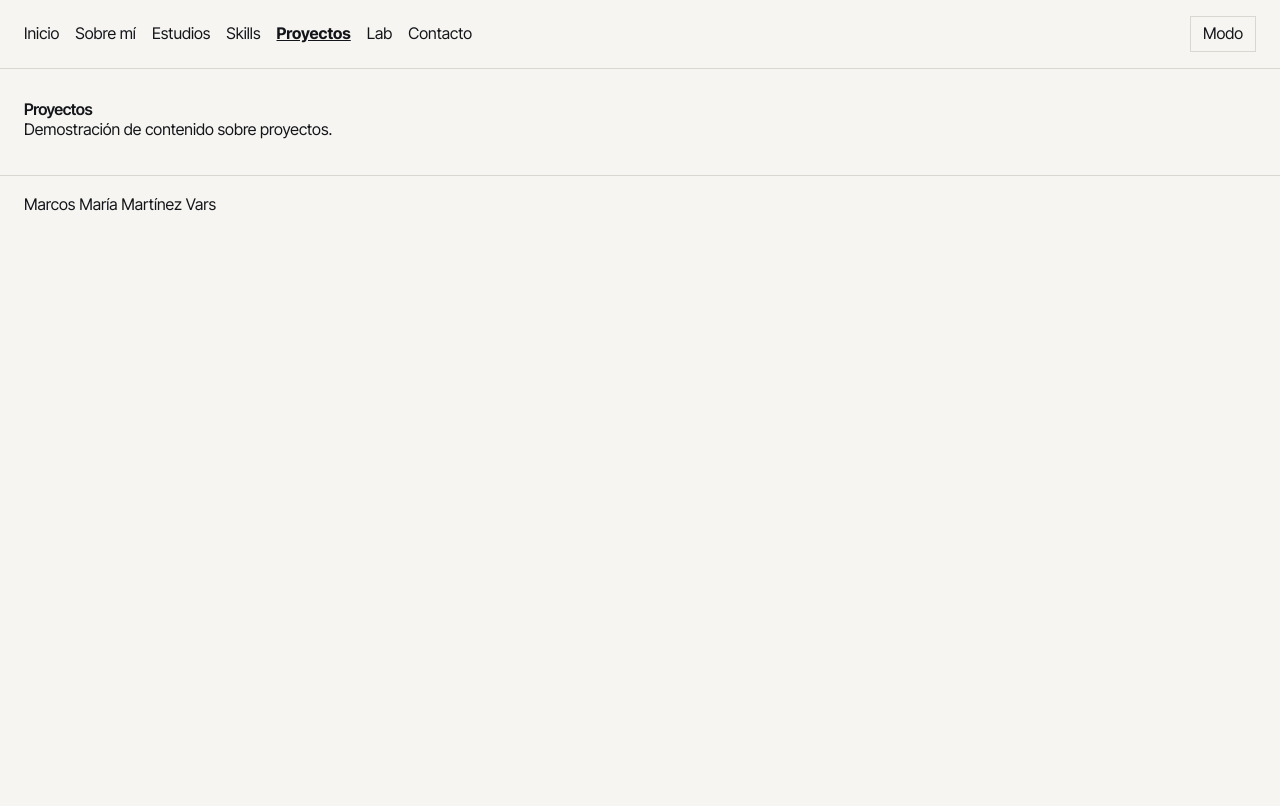
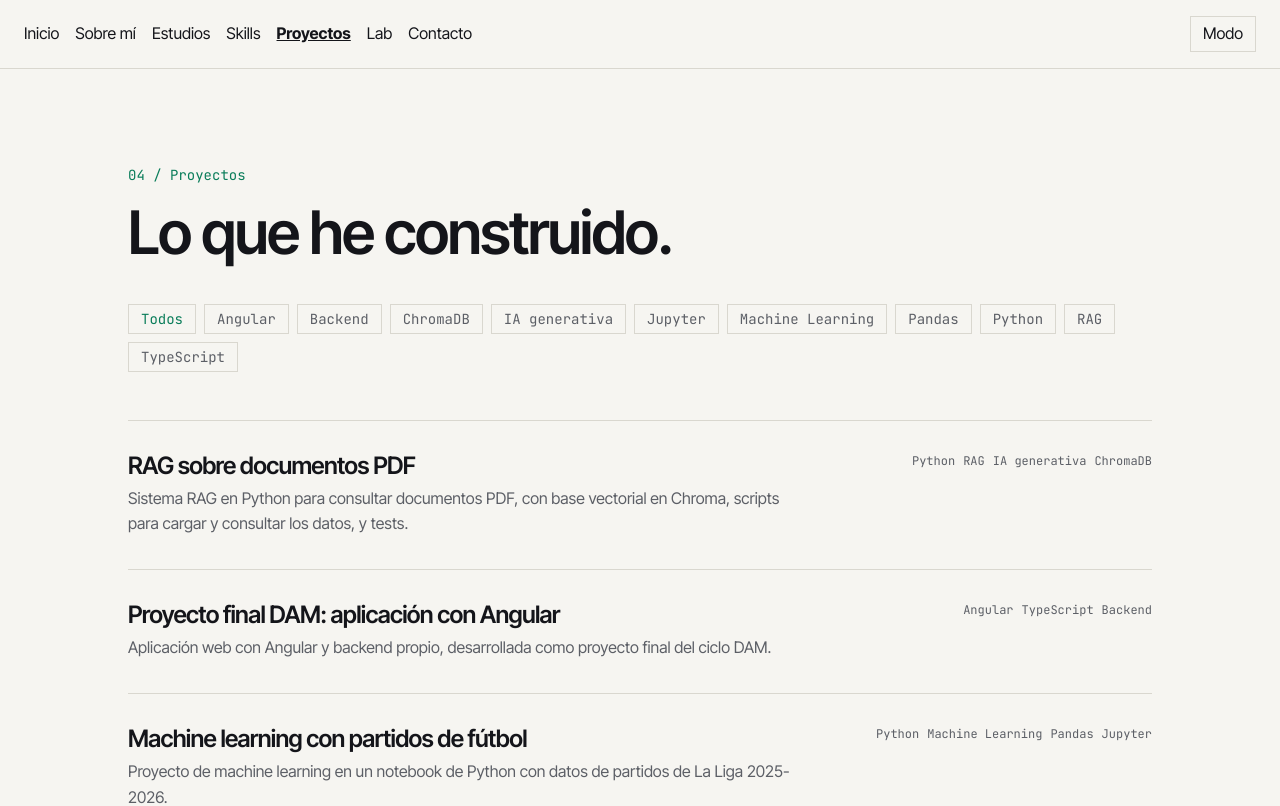
Before and after one commit to mmartinezvaras/https-mmartinezvaras.github.io, an Angular app: page /proyectos in a window 1280 px wide. Shown: the top 806 px of the page. Built offline with nearby package versions, Linux system fonts and the light colour scheme.

Commit message:
Fase 5: Proyectos con datos reales de GitHub, experiencia e idiomas

```diff
--- a/src/app/app.routes.ts
+++ b/src/app/app.routes.ts
@@ -7,6 +7,7 @@ export const routes: Routes = [
   { path: 'estudios', loadComponent: () => import('./pages/estudios/estudios') },
   { path: 'skills', loadComponent: () => import('./pages/skills/skills') },
   { path: 'proyectos', loadComponent: () => import('./pages/proyectos/proyectos') },
+  { path: 'proyectos/:slug', loadComponent: () => import('./pages/proyecto-detalle/proyecto-detalle') },
   { path: 'lab', loadComponent: () => import('./pages/lab/lab') },
   { path: 'contacto', loadComponent: () => import('./pages/contacto/contacto') },
   { path: '**', redirectTo: 'inicio' }
--- /dev/null
+++ b/src/app/data/projects.ts
@@ -0,0 +1,56 @@
+// Para añadir un proyecto: copia un bloque, cambia sus datos y listo. No hay que tocar componentes.
+export interface Project {
+  slug: string;
+  title: string;
+  summary: string;
+  tags: string[];
+  repo: string;
+  problem: string;
+  data: string;
+  approach: string;
+  result: string;
+  learnings: string;
+}
+
+export const projects: Project[] = [
+  {
+    slug: 'rag-pdfs',
+    title: 'RAG sobre documentos PDF',
+    summary:
+      'Sistema RAG en Python para consultar documentos PDF, con base vectorial en Chroma, scripts para cargar y consultar los datos, y tests.',
+    tags: ['Python', 'RAG', 'IA generativa', 'ChromaDB'],
+    repo: 'https://github.com/mmartinezvaras/Python-RAG-AI-para-los-PDFs',
+    problem: '[PENDIENTE: qué problema resuelve, en una o dos frases]',
+    data: 'Documentos PDF de ejemplo almacenados en la carpeta data, indexados en una base vectorial Chroma.',
+    approach:
+      '[PENDIENTE: indica si partiste de un proyecto de referencia y qué adaptaste. Scripts del repo: populate_database.py, query_data.py, get_embedding_function.py.]',
+    result: '[PENDIENTE: qué consigues, por ejemplo qué preguntas responde bien]',
+    learnings: '[PENDIENTE: qué aprendiste]',
+  },
+  {
+    slug: 'tfg-angular',
+    title: 'Proyecto final DAM: aplicación con Angular',
+    summary:
+      'Aplicación web con Angular y backend propio, desarrollada como proyecto final del ciclo DAM.',
+    tags: ['Angular', 'TypeScript', 'Backend'],
+    repo: 'https://github.com/mmartinezvaras/TFGangular',
+    problem: '[PENDIENTE: qué hace la aplicación. El repo incluye una presentación de un restaurante: confírmalo]',
+    data: '[PENDIENTE: de dónde salen los datos y qué base de datos usa]',
+    approach: 'Frontend en Angular 21 con un backend en la carpeta backend y proxy de desarrollo. [PENDIENTE: lenguaje del backend]',
+    result: '[PENDIENTE: resultado y nota o valoración, si quieres mostrarla]',
+    learnings: '[PENDIENTE: qué aprendiste]',
+  },
+  {
+    slug: 'ml-partidos',
+    title: 'Machine learning con partidos de fútbol',
+    summary:
+      'Proyecto de machine learning en un notebook de Python con datos de partidos de La Liga 2025-2026.',
+    tags: ['Python', 'Machine Learning', 'Pandas', 'Jupyter'],
+    repo: 'https://github.com/mmartinezvaras/MLpartidosPremier',
+    problem: '[PENDIENTE: qué intentas predecir o analizar]',
+    data: 'Fichero CSV con partidos de La Liga 2025-2026. [PENDIENTE: fuente de los datos]',
+    approach: '[PENDIENTE: modelo y librerías usadas]',
+    result: '[PENDIENTE: métrica obtenida, por ejemplo el porcentaje de acierto]',
+    learnings: '[PENDIENTE: qué aprendiste]',
+  },
+];
--- a/src/app/data/site.ts
+++ b/src/app/data/site.ts
@@ -1,14 +1,14 @@
 // TODO el contenido personal vive aquí. Lo que lleva [CORCHETES] hay que sustituirlo.
 export const site = {
-  name: 'Marcos María Martínez Vars',
+  name: 'Marcos María Martínez Varas',
   role: 'Estudiante de Big Data e IA aplicada · Aprendiendo COBOL',
   tagline: 'Convierto datos en decisiones.',
   intro:
     'Estudio Big Data e IA aplicada y estoy aprendiendo COBOL: me interesa tanto lo que se construye hoy como los sistemas que llevan décadas funcionando.',
   seeking: 'Busco prácticas y trabajo en datos, IA o modernización de sistemas.',
-  email: '[TU EMAIL]',
-  github: '[TU GITHUB]',
-  linkedin: '[TU LINKEDIN]',
+  email: 'mmartinezvaras@icloud.com',
+  github: 'https://github.com/mmartinezvaras',
+  linkedin: 'https://www.linkedin.com/in/marcos-mar%C3%ADa-mart%C3%ADnez-varas-b5156b3a3/',
   interests: [
     {
       title: 'Big Data',
@@ -31,14 +31,29 @@ export const site = {
     },
     {
       period: '2023 – 2025',
-      title: 'Desarrollo de Aplicaciones Multiplataforma (DAM)',
+      title: 'Técnico Superior en Desarrollo de Aplicaciones Multiplataforma (DAM)',
       center: '[TU CENTRO DAM]',
     },
+  ],
+  experience: [
+    {
+      period: '[PERIODO]',
+      title: 'Prácticas de tecnología · 3 meses',
+      company: 'Indra / Minsait',
+      text: 'Prácticas en un equipo de desarrollo profesional, aplicando lo aprendido en el DAM.',
+    },
+  ],
+  languages: [
+    { name: 'Español', level: 'Nativo' },
+    { name: 'Inglés', level: 'C2' },
   ],
   skills: [
     {
       category: 'Big Data',
-      items: [{ name: 'Spark', learning: false }],
+      items: [
+        { name: 'Spark', learning: false },
+        { name: 'Pandas', learning: false },
+      ],
     },
     {
       category: 'IA generativa',
@@ -46,6 +61,7 @@ export const site = {
         { name: 'LLMs', learning: false },
         { name: 'Prompting', learning: false },
         { name: 'RAG', learning: false },
+        { name: 'ChromaDB', learning: false },
       ],
     },
     {
@@ -54,6 +70,8 @@ export const site = {
         { name: 'Python', learning: false },
         { name: 'SQL', learning: false },
         { name: 'Java', learning: false },
+        { name: 'TypeScript', learning: false },
+        { name: 'Angular', learning: false },
         { name: 'Git', learning: false },
         { name: 'HTML', learning: false },
         { name: 'CSS', learning: false },
--- a/src/app/pages/estudios/estudios.ts
+++ b/src/app/pages/estudios/estudios.ts
@@ -19,6 +19,28 @@ import { site } from '../../data/site';
         }
       </ol>
 
+      <h2 class="mt-16 font-mono text-sm text-accent">Experiencia</h2>
+      <ol class="mt-6 border-l border-line">
+        @for (job of site.experience; track job.company) {
+          <li class="relative pb-12 pl-8 last:pb-0">
+            <span class="absolute -left-[5px] top-2 h-2.5 w-2.5 bg-accent"></span>
+            <p class="font-mono text-sm text-accent">{{ job.period }}</p>
+            <h3 class="mt-2 text-2xl font-semibold">{{ job.company }}</h3>
+            <p class="mt-1">{{ job.title }}</p>
+            <p class="mt-1 text-muted">{{ job.text }}</p>
+          </li>
+        }
+      </ol>
+
+      <h2 class="mt-16 font-mono text-sm text-accent">Idiomas</h2>
+      <ul class="mt-4 flex flex-wrap gap-3">
+        @for (lang of site.languages; track lang.name) {
+          <li class="border border-line px-3 py-1 font-mono text-sm">
+            {{ lang.name }} <span class="ml-2 text-muted">· {{ lang.level }}</span>
+          </li>
+        }
+      </ul>
+
       <h2 class="mt-16 font-mono text-sm text-accent">Certificaciones</h2>
       <p class="mt-3 text-muted">Próximamente.</p>
     </section>
--- /dev/null
+++ b/src/app/pages/proyecto-detalle/proyecto-detalle.ts
@@ -0,0 +1,53 @@
+import { Component, inject } from '@angular/core';
+import { ActivatedRoute, RouterLink } from '@angular/router';
+import { projects } from '../../data/projects';
+
+@Component({
+  selector: 'app-proyecto-detalle',
+  imports: [RouterLink],
+  template: `
+    <section class="mx-auto max-w-3xl py-16">
+      <a routerLink="/proyectos" class="font-mono text-sm text-muted hover:text-accent">← Proyectos</a>
+
+      @if (project) {
+        <h1 class="mt-6 text-4xl font-semibold sm:text-6xl">{{ project.title }}</h1>
+        <p class="mt-6 text-lg text-muted">{{ project.summary }}</p>
+
+        <ul class="mt-6 flex flex-wrap gap-2">
+          @for (t of project.tags; track t) {
+            <li class="border border-line px-3 py-1 font-mono text-xs">{{ t }}</li>
+          }
+        </ul>
+
+        <div class="mt-12 divide-y divide-line border-y border-line">
+          @for (s of sections; track s.title) {
+            <div class="grid gap-3 py-8 sm:grid-cols-[9rem_1fr]">
+              <h2 class="font-mono text-sm text-accent">{{ s.title }}</h2>
+              <p class="text-muted">{{ s.text }}</p>
+            </div>
+          }
+        </div>
+
+        <a [href]="project.repo" target="_blank" rel="noopener"
+           class="mt-10 inline-block border border-fg bg-fg px-5 py-3 font-mono text-sm text-bg transition-opacity duration-200 hover:opacity-80">
+          Ver repositorio
+        </a>
+      } @else {
+        <h1 class="mt-6 text-4xl font-semibold">Proyecto no encontrado.</h1>
+      }
+    </section>
+  `
+})
+export default class ProyectoDetalle {
+  project = projects.find((p) => p.slug === inject(ActivatedRoute).snapshot.paramMap.get('slug'));
+
+  sections = this.project
+    ? [
+        { title: 'Problema', text: this.project.problem },
+        { title: 'Datos', text: this.project.data },
+        { title: 'Enfoque', text: this.project.approach },
+        { title: 'Resultado', text: this.project.result },
+        { title: 'Aprendizajes', text: this.project.learnings },
+      ]
+    : [];
+}
--- a/src/app/pages/proyectos/proyectos.ts
+++ b/src/app/pages/proyectos/proyectos.ts
@@ -1,10 +1,61 @@
-import { Component } from '@angular/core';
-import { CommonModule } from '@angular/common';
+import { Component, computed, signal } from '@angular/core';
+import { RouterLink } from '@angular/router';
+import { projects } from '../../data/projects';
 
 @Component({
   selector: 'app-proyectos',
-  standalone: true,
-  imports: [CommonModule],
-  template: '<h2>Proyectos</h2><p>Demostración de contenido sobre proyectos.</p>'
+  imports: [RouterLink],
+  template: `
+    <section class="mx-auto max-w-5xl py-16">
+      <p class="font-mono text-sm text-accent">04 / Proyectos</p>
+      <h1 class="mt-4 text-4xl font-semibold sm:text-6xl">Lo que he construido.</h1>
+
+      <div class="mt-10 flex flex-wrap gap-2" role="group" aria-label="Filtrar por etiqueta">
+        <button type="button"
+                class="border px-3 py-1 font-mono text-sm transition-colors duration-200"
+                [class]="selected() === null ? 'border-accent text-accent' : 'border-line text-muted hover:text-fg'"
+                [attr.aria-pressed]="selected() === null"
+                (click)="select(null)">Todos</button>
+        @for (tag of tags; track tag) {
+          <button type="button"
+                  class="border px-3 py-1 font-mono text-sm transition-colors duration-200"
+                  [class]="selected() === tag ? 'border-accent text-accent' : 'border-line text-muted hover:text-fg'"
+                  [attr.aria-pressed]="selected() === tag"
+                  (click)="select(tag)">{{ tag }}</button>
+        }
+      </div>
+
+      <ul class="mt-12 divide-y divide-line border-y border-line">
+        @for (p of visible(); track p.slug) {
+          <li>
+            <a [routerLink]="['/proyectos', p.slug]"
+               class="group grid gap-3 py-8 transition-colors duration-200 sm:grid-cols-[1fr_auto]">
+              <div>
+                <h2 class="text-2xl font-semibold group-hover:text-accent">{{ p.title }}</h2>
+                <p class="mt-2 max-w-2xl text-muted">{{ p.summary }}</p>
+              </div>
+              <ul class="flex flex-wrap content-start gap-2 sm:max-w-xs sm:justify-end">
+                @for (t of p.tags; track t) {
+                  <li class="font-mono text-xs text-muted">{{ t }}</li>
+                }
+              </ul>
+            </a>
+          </li>
+        }
+      </ul>
+    </section>
+  `
 })
-export default class ProyectosComponent {}
+export default class Proyectos {
+  projects = projects;
+  tags = [...new Set(projects.flatMap((p) => p.tags))].sort();
+  selected = signal<string | null>(null);
+  visible = computed(() => {
+    const t = this.selected();
+    return t ? this.projects.filter((p) => p.tags.includes(t)) : this.projects;
+  });
+
+  select(tag: string | null) {
+    this.selected.set(tag);
+  }
+}
```
